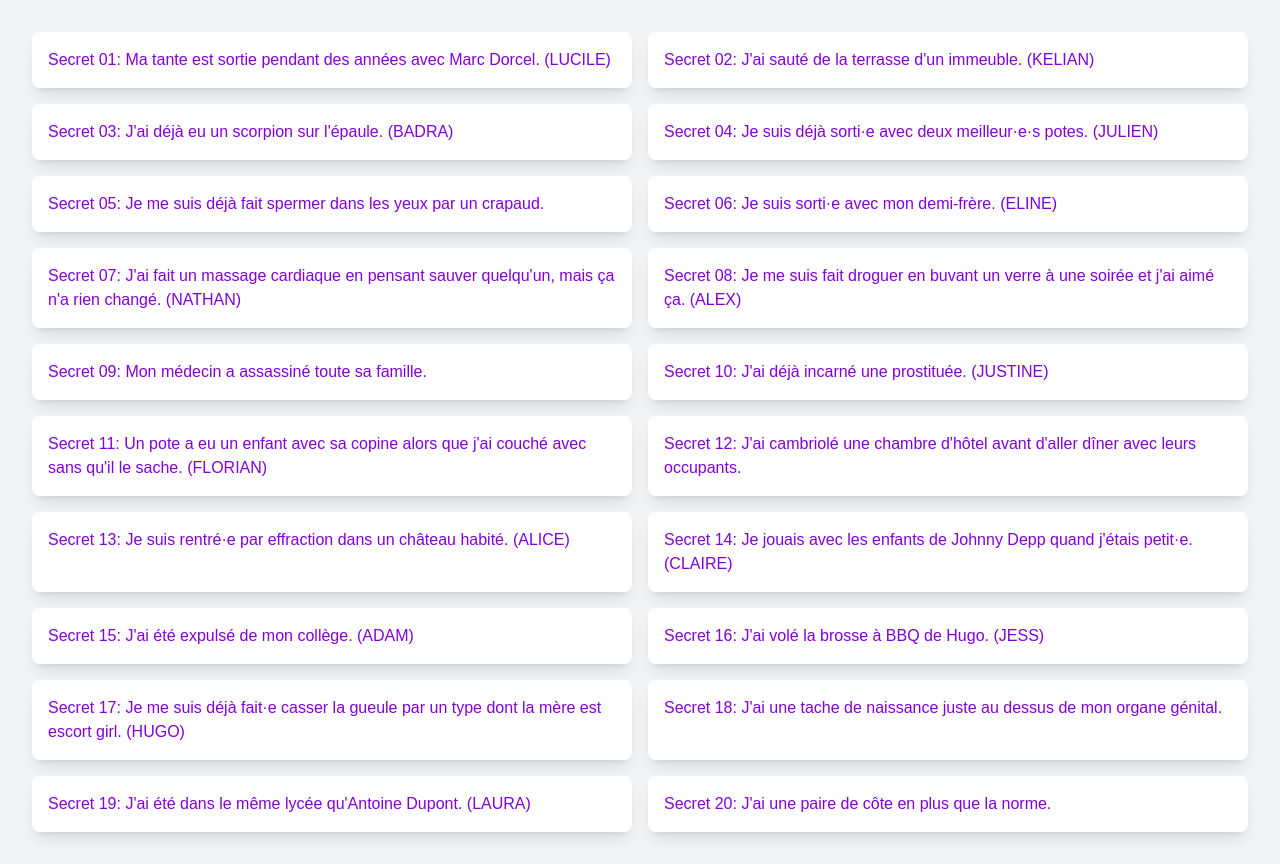
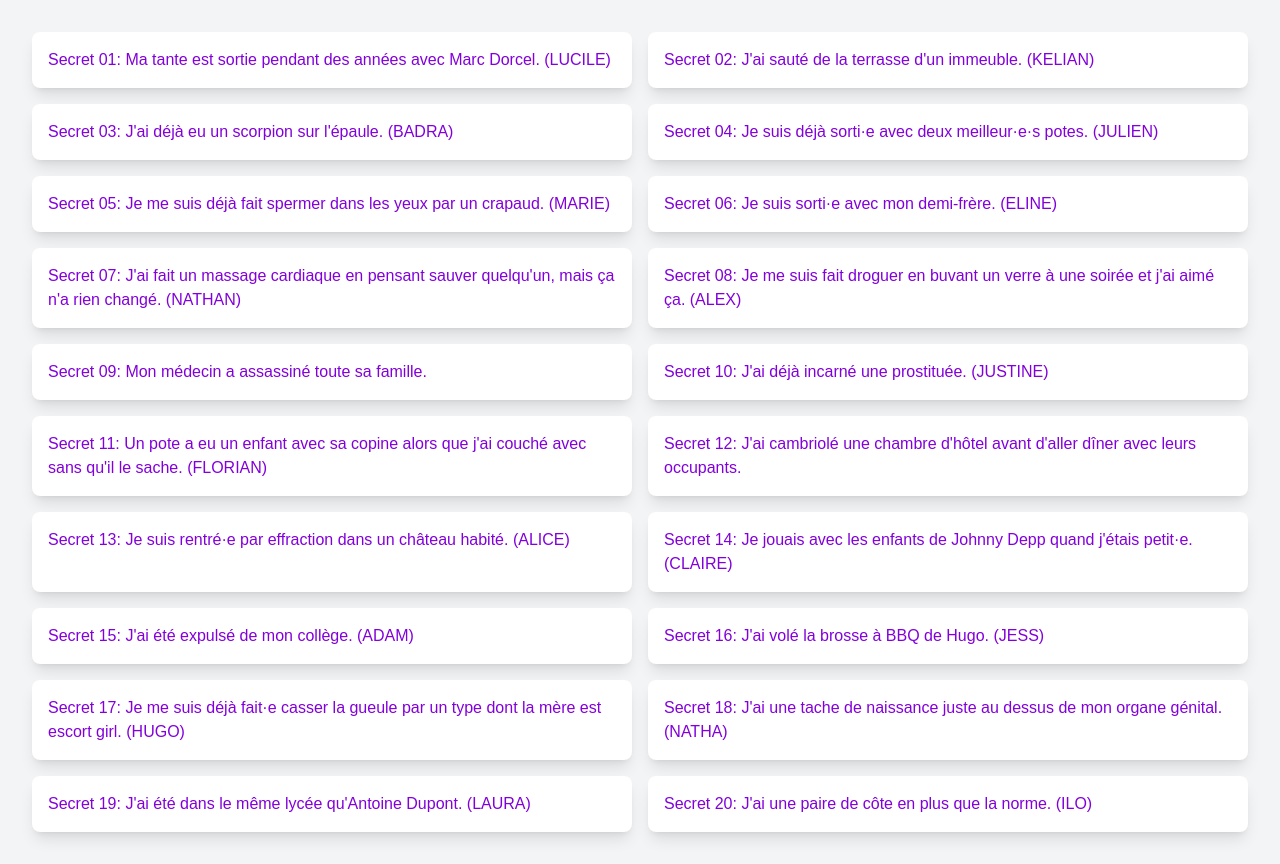
Before and after one commit to FlorianPgn/secret_chalet, a Next.js app: page / in a window 1280 px wide. Built offline with nearby package versions, Linux system fonts and the light colour scheme.

Commit message:
Update page.tsx

```diff
--- a/src/app/page.tsx
+++ b/src/app/page.tsx
@@ -6,7 +6,7 @@ const secrets = [
   { content: "Secret 02: J'ai sauté de la terrasse d'un immeuble. (KELIAN)" },
   { content: "Secret 03: J'ai déjà eu un scorpion sur l'épaule. (BADRA)" },
   { content: "Secret 04: Je suis déjà sorti·e avec deux meilleur·e·s potes. (JULIEN)" },
-  { content: "Secret 05: Je me suis déjà fait spermer dans les yeux par un crapaud." },
+  { content: "Secret 05: Je me suis déjà fait spermer dans les yeux par un crapaud. (MARIE)" },
   { content: "Secret 06: Je suis sorti·e avec mon demi-frère. (ELINE)" },
   { content: "Secret 07: J'ai fait un massage cardiaque en pensant sauver quelqu'un, mais ça n'a rien changé. (NATHAN)" },
   { content: "Secret 08: Je me suis fait droguer en buvant un verre à une soirée et j'ai aimé ça. (ALEX)" },
@@ -19,9 +19,9 @@ const secrets = [
   { content: "Secret 15: J'ai été expulsé de mon collège. (ADAM)" },
   { content: "Secret 16: J'ai volé la brosse à BBQ de Hugo. (JESS)" },
   { content: "Secret 17: Je me suis déjà fait·e casser la gueule par un type dont la mère est escort girl. (HUGO)" },
-  { content: "Secret 18: J'ai une tache de naissance juste au dessus de mon organe génital." },
+  { content: "Secret 18: J'ai une tache de naissance juste au dessus de mon organe génital. (NATHA)" },
   { content: "Secret 19: J'ai été dans le même lycée qu'Antoine Dupont. (LAURA)" },
-  { content: "Secret 20: J'ai une paire de côte en plus que la norme." },
+  { content: "Secret 20: J'ai une paire de côte en plus que la norme. (ILO)" },
 ];
 
 export default function Home() {
```
